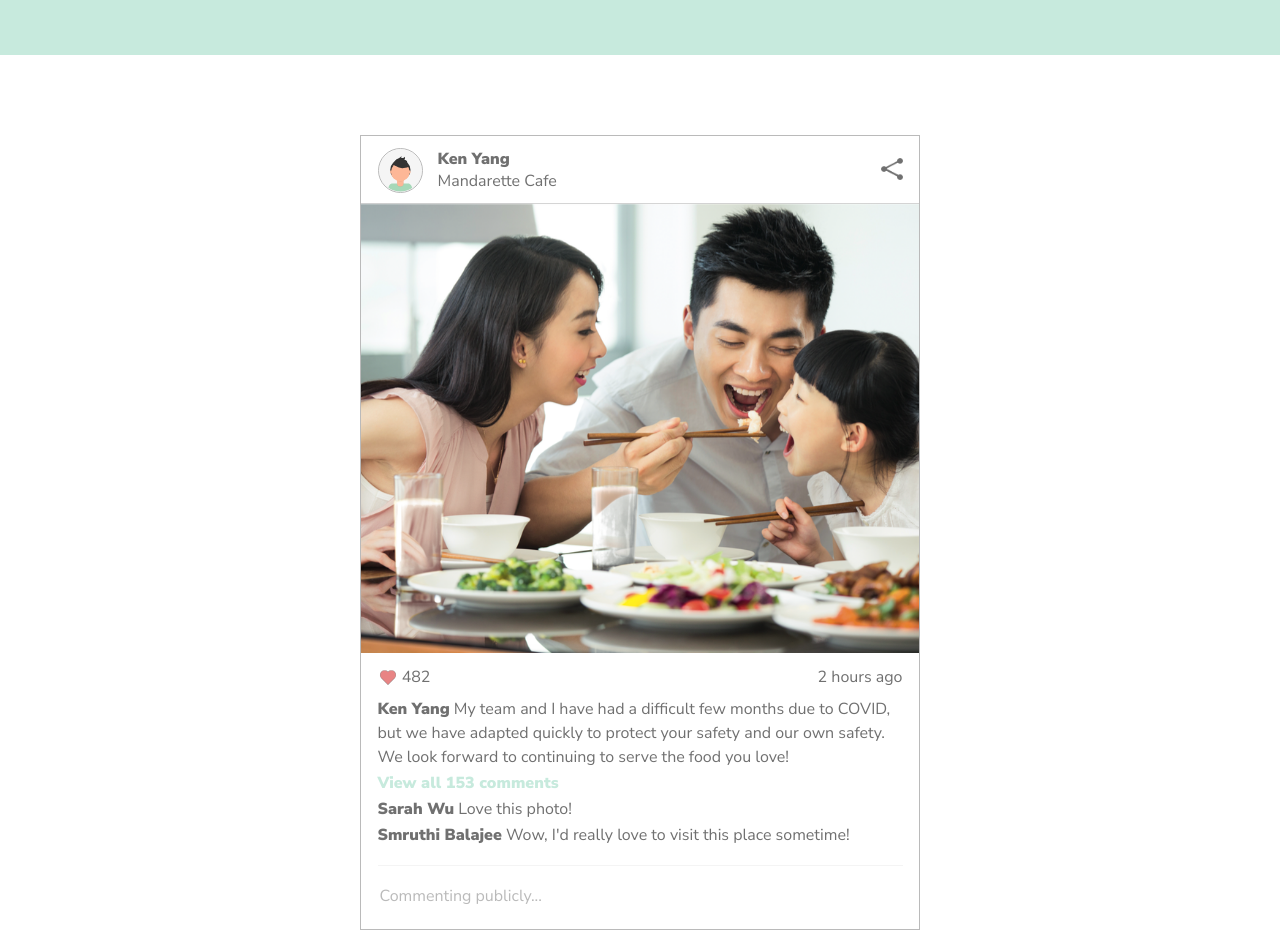
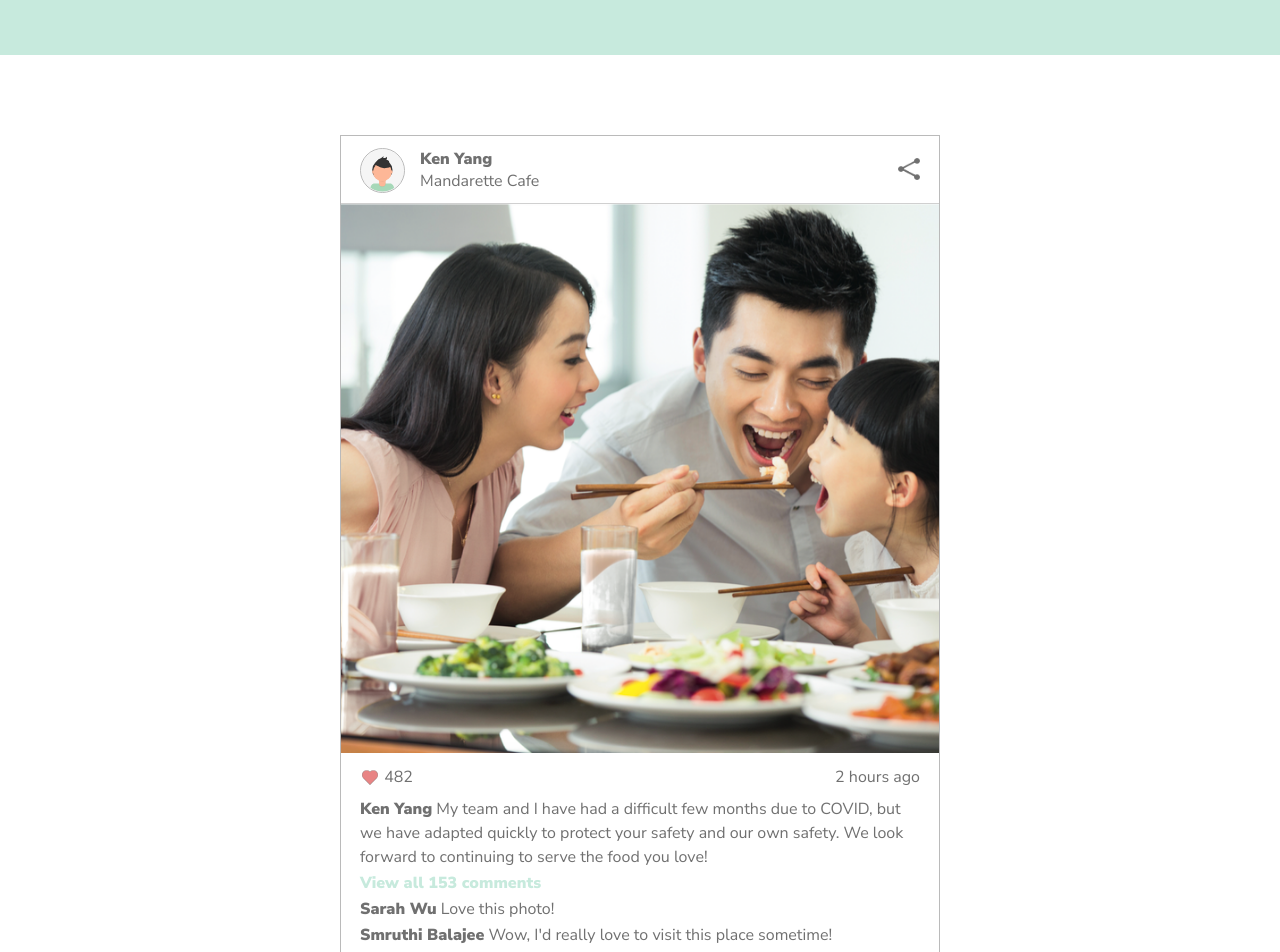
Before and after one commit to googleinterns/Ripple, a website: page ripple/src/main/webapp/postcommunity.html in a window 1280 px wide. Shown: the part 400-1352 px from the top of the page. Drawn offline with nearby package versions, Linux system fonts and the light colour scheme.

Commit message:
Increase post width and post image height.

```diff
--- a/ripple/src/main/webapp/style.css
+++ b/ripple/src/main/webapp/style.css
@@ -499,13 +499,13 @@
 .post-container {
   margin-left: auto;
   margin-right: auto;
-  width: 560px;
+  width: 600px;
 }
 
 .post-subwrapper {
   margin-left: auto;
   margin-right: auto;
-  width: 525px;
+  width: 560px;
 }
 
 .post {
@@ -529,7 +529,6 @@
   padding-top: 12px;
 }
 
-
 .boldest-text {
   font-weight: var(--boldest-font-weight);
 }
@@ -544,13 +543,13 @@
 }
 
 .post-photo {
-  height: 450px;
+  height: 550px;
   width: 100%;
 }
 
 .post-line-height p {
   margin: 0;
-  padding-bottom:2px;
+  padding-bottom: 2px;
 }
 
 .post-view-all {
```
